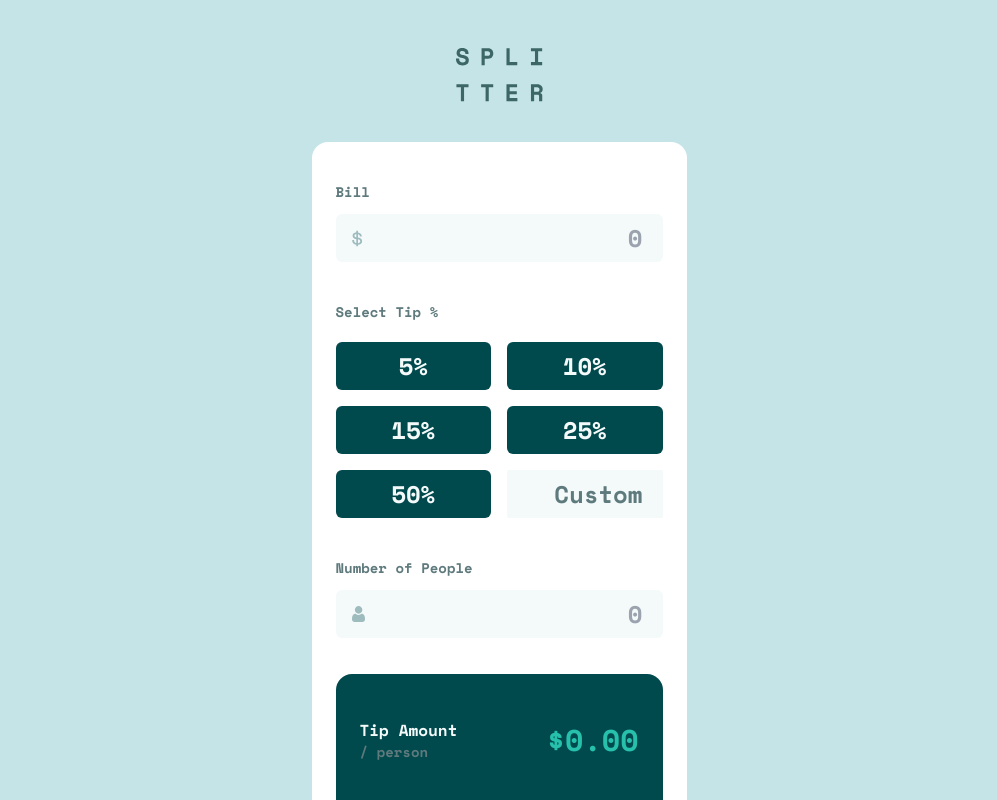
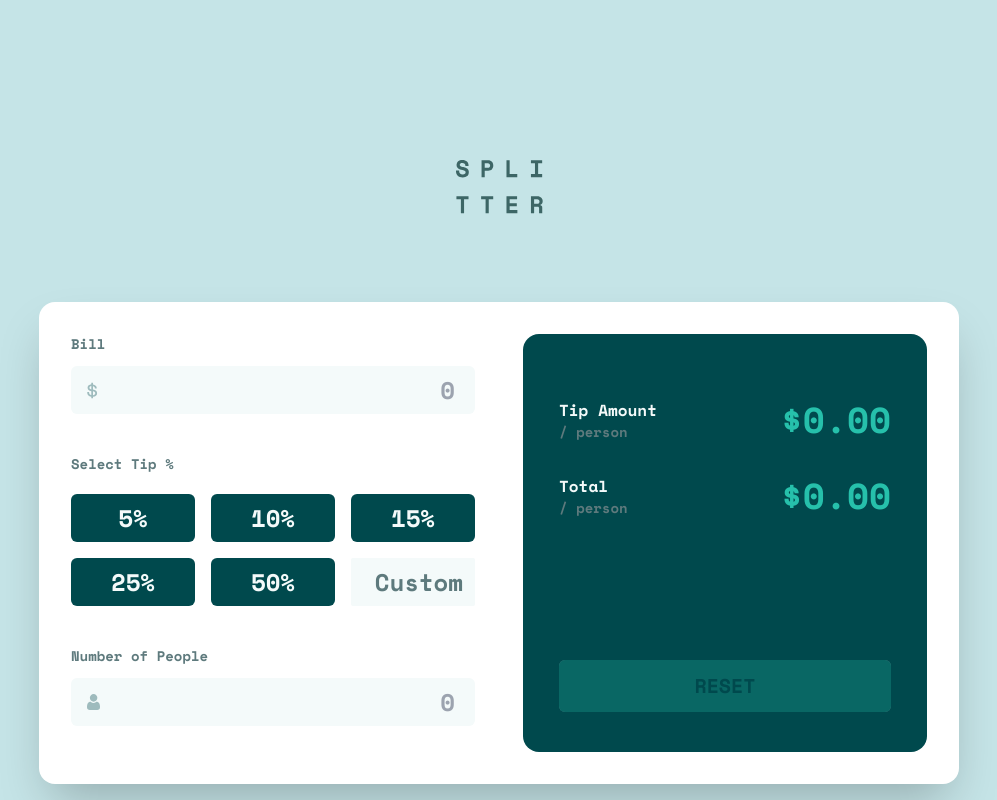
Before and after one commit to WSGokou/frontend_mentor_challenges, a Next.js app: page /challenges/tip-calculator in a window 1280 px wide. Shown: the top 800 px of the page, without its empty margins (141-1138 px from the left). Built offline with nearby package versions, Linux system fonts and the light colour scheme.

Commit message:
Big screen styles and reset button disabled styles

```diff
--- a/src/app/challenges/tip-calculator/page.tsx
+++ b/src/app/challenges/tip-calculator/page.tsx
@@ -17,7 +17,7 @@ const totalTextStyles = {
   text: 'flex flex-col',
   header: 'text-[#f4fafa] text-base',
   para: 'text-sm',
-  amount: 'text-[#26c0ab] text-3xl',
+  amount: 'text-[#26c0ab] text-3xl lg:text-4xl',
 };
 // Total container 	#00494d
 // Tip/peoplenumber #5e7a7d
@@ -30,6 +30,7 @@ const TipCalculatorPage = () => {
   const [bill, setBill] = useState<number>(0);
   const [numPeople, setNumPeople] = useState<number>(0);
   const [selectedTip, setSelectedTip] = useState<number>(0);
+  const [customTip, setCustomTip] = useState<number>(0);
   const tipPercentages = [
     {label: '5%', value: 0.05},
     {label: '10%', value: 0.1},
@@ -48,14 +49,17 @@ const TipCalculatorPage = () => {
     setBill(0);
     setNumPeople(0);
     setSelectedTip(0);
+    setCustomTip(0);
   };
+
+  const resetButtonDisabled = !numPeople && !bill && !customTip;
 
   return (
     <div
       className={`${spaceMono.className} bg-[#c5e4e7] h-full w-screen flex flex-col items-center text-2xl text-[#5e7a7d]`}
     >
       {/* App Container */}
-      <div className="pt-12 flex flex-col items-center gap-10">
+      <div className="pt-12 lg:pt-40 flex flex-col items-center gap-10 lg:gap-[88px]">
         {/* Logo container */}
         <div>
           <Image
@@ -64,7 +68,9 @@ const TipCalculatorPage = () => {
           />
         </div>
         {/* Calculator container */}
-        <div className="bg-white grid grid-cols-1 rounded-t-2xl px-6 pt-10 pb-8 w-[375px]">
+        <div className="bg-white grid grid-cols-1 lg:grid-cols-2 lg:grid-flow-col lg:gap-12 rounded-t-2xl lg:rounded-2xl px-6 pt-10 pb-8 lg:p-8 w-[375px] lg:w-[920px] lg:h-[482px] lg:shadow-2xl">
+          {/* Choices container */}
+          <div className="w-full flex flex-col">
             {/* Bill input */}
             <div className="flex flex-col gap-3 mb-10">
               <label
@@ -95,7 +101,7 @@ const TipCalculatorPage = () => {
             {/* Tip percentage */}
             <div className="mb-10 flex flex-col gap-5">
               <h4 className="text-sm">Select Tip %</h4>
-            <div className="grid grid-cols-2 gap-4 text-[#f4fafa]">
+              <div className="grid grid-cols-2 lg:grid-cols-3 font-light gap-4 text-[#f4fafa]">
                 {tipPercentages.map((tip, idx) => (
                   <div
                     key={idx}
@@ -123,15 +129,17 @@ const TipCalculatorPage = () => {
                 <input
                   type="number"
                   placeholder="Custom"
+                  value={customTip > 0 ? customTip : ''}
                   onChange={(e) => {
                     setSelectedTip(Number(e.target.value) / 100);
+                    setCustomTip(Number(e.target.value));
                   }}
-                className={`${hideInputArrows} bg-[#f4fafa] pl-5 pr-5 text-right text-[#00494d] rounded-sm placeholder:text-[#5e7a7d]`}
+                  className={`${hideInputArrows} bg-[#f4fafa] px-5 lg:px-3 text-right text-[#00494d] rounded-sm placeholder:text-[#5e7a7d]`}
                 />
               </div>
             </div>
             {/* Number of people input */}
-          <div className="flex flex-col gap-3 mb-9">
+            <div className="flex flex-col gap-3 mb-9 lg:mb-0">
               <label
                 htmlFor="people"
                 className="text-sm"
@@ -157,9 +165,10 @@ const TipCalculatorPage = () => {
                 />
               </div>
             </div>
+          </div>
 
           {/* Calculations container */}
-          <div className="bg-[#00494d] p-6 pt-11 flex flex-col gap-8 rounded-2xl">
+          <div className="bg-[#00494d] w-full p-6 pt-11 lg:pt-16 lg:pb-10 lg:px-9 flex flex-col gap-8 rounded-2xl">
             {/* Tip Amount */}
             <div className={`${totalTextStyles.container}`}>
               {/* Text */}
@@ -184,10 +193,15 @@ const TipCalculatorPage = () => {
                 className={`${totalTextStyles.amount}`}
               >{`$${totalPerPerson}`}</div>
             </div>
-            <div className="bg-white w-full rounded-md">
+            <div
+              className={`bg-[#ffffff] lg:mt-auto w-full rounded-md ${
+                !resetButtonDisabled ? '' : 'opacity-25'
+              }`}
+            >
               <button
                 onClick={onReset}
-                className="bg-[#26c0ab] hover:bg-[#26c0ab70] text-[#00494d] text-xl rounded-md py-3 w-full"
+                className="bg-[#26c0ab] enabled:hover:bg-[#26c0ab70] text-[#00494d] text-xl rounded-md py-3 w-full"
+                disabled={resetButtonDisabled}
               >
                 RESET
               </button>
```
Lines whose indentation alone changed are shown as unchanged.
